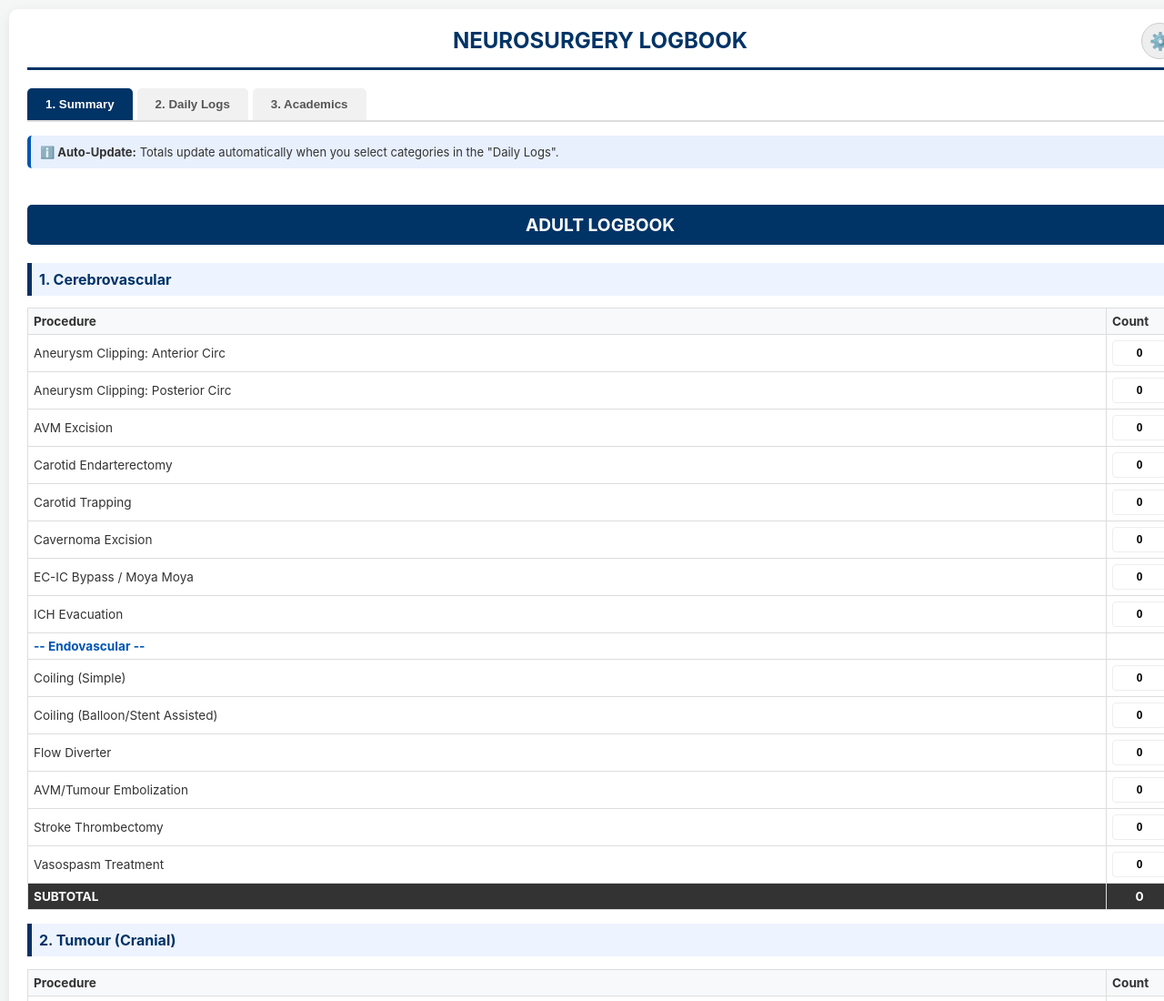
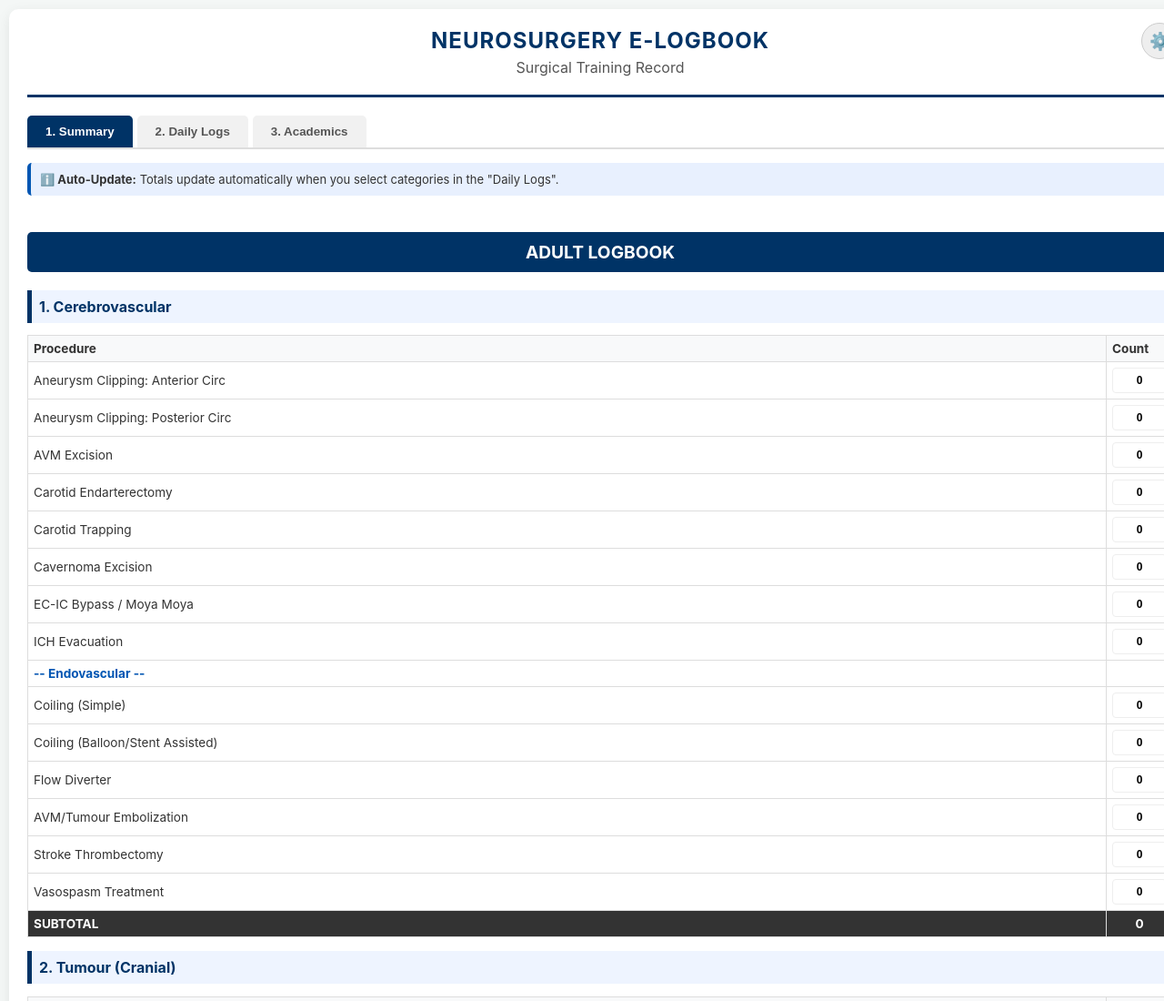
Before and after one commit to Neurodarsh/book, a plain HTML site: page index.html in a window 1280 px wide. Shown: the top 1100 px of the page at 91% size. Drawn offline with Linux system fonts and the light colour scheme.

Commit message:
Update index.html

```diff
--- a/index.html
+++ b/index.html
@@ -3,7 +3,7 @@
 <head>
     <meta charset="UTF-8">
     <meta name="viewport" content="width=device-width, initial-scale=1.0, maximum-scale=1.0, user-scalable=no">
-    <title>Neurosurgery Logbook</title>
+    <title>Neurosurgery e-Logbook</title>
     <script src="https://cdnjs.cloudflare.com/ajax/libs/html2pdf.js/0.10.1/html2pdf.bundle.min.js"></script>
 
     <style>
@@ -13,8 +13,8 @@
 
         /* HEADER & SETTINGS */
         .header { text-align: center; border-bottom: 3px solid #003366; padding-bottom: 15px; margin-bottom: 20px; }
-        .header h1 { margin: 0; color: #003366; font-size: 1.5rem; text-transform: uppercase; }
-        .header h2 { margin: 5px 0; color: #555; font-size: 1.1rem; }
+        .header h1 { margin: 0; color: #003366; font-size: 1.5rem; text-transform: uppercase; letter-spacing: 1px; }
+        .header h2 { margin: 5px 0; color: #555; font-size: 1rem; font-weight: normal; }
         .settings-btn { position: absolute; top: 15px; right: 15px; background: #eee; border: 1px solid #ccc; padding: 8px; border-radius: 50%; cursor: pointer; font-size: 1.2rem; width: 40px; height: 40px; }
 
         /* MODAL */
@@ -76,7 +76,8 @@
     <button class="settings-btn" onclick="openSetup()" title="Connect Drive">⚙️</button>
 
     <div class="header">
-        <h1>Neurosurgery Logbook</h1>
+        <h1>Neurosurgery e-Logbook</h1>
+        <h2>Surgical Training Record</h2>
     </div>
 
     <div class="modal-overlay" id="setup-modal">
@@ -281,7 +282,7 @@ function sv64(f,b,n){var s=b.split('base64,'),t=s[0].split(':')[1].split(';')[0]
 </div>
 
 <script>
-    // --- CATEGORY MAPPING ---
+    // --- CATEGORY MAPPING (ALL PDF CATEGORIES) ---
     const categories = [
         { val: "", text: "-- Select Category --" },
         { group: "1. Cerebrovascular (Adult)", items: [
```
